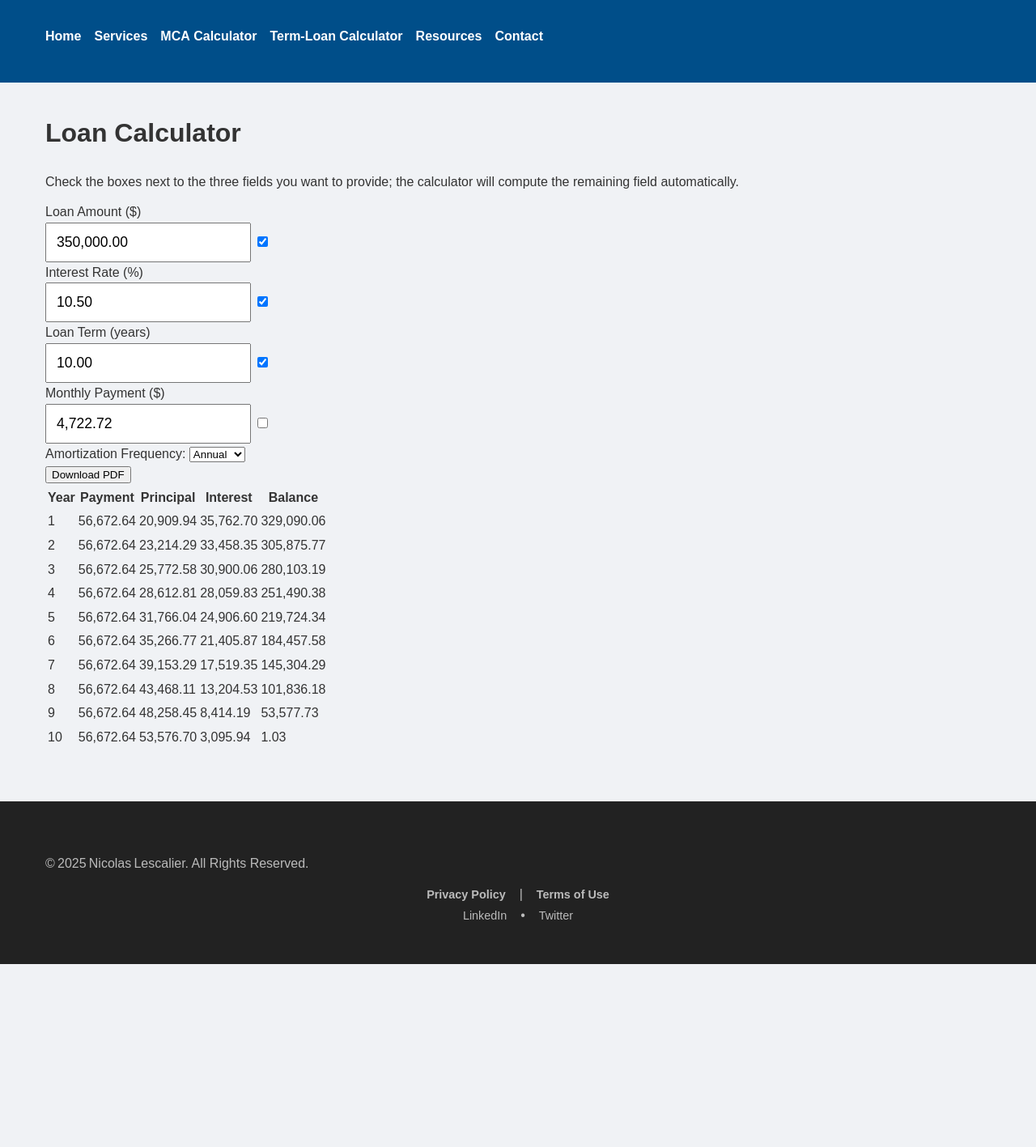
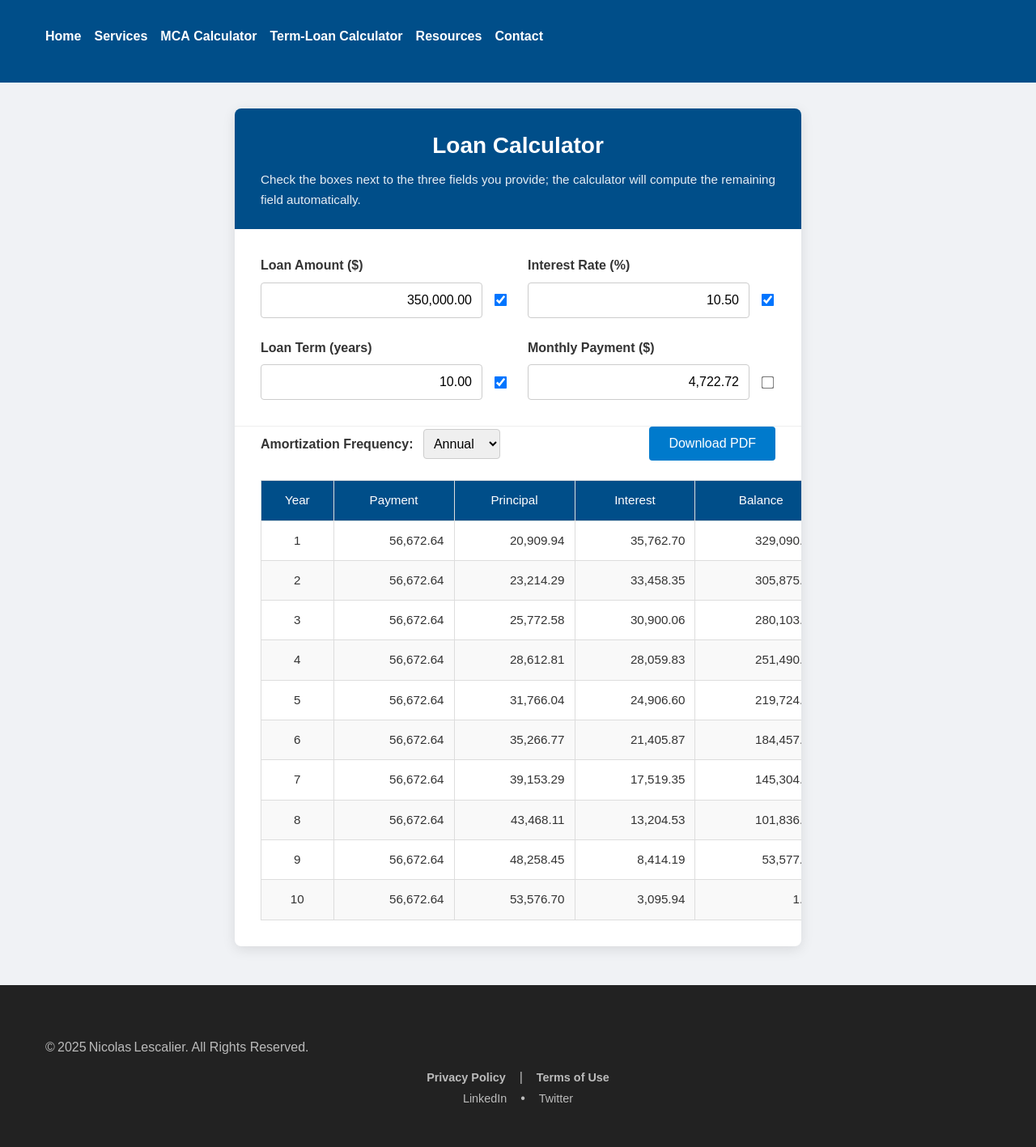
Before and after one commit to lescalier93/nicolaslescalier, a Jekyll site: the page built from term-loan-calculator.html, in a window 1280 px wide. Shown: the whole page at 81% size. Built offline with Jekyll 4.4.1, drawn with Linux system fonts in a browser that asks for light colours; before the commit the page ends 1191 px from its top, so only the background shows below that.

Commit message:
Update term-loan-calculator.html

```diff
--- a/term-loan-calculator.html
+++ b/term-loan-calculator.html
@@ -3,82 +3,206 @@ layout: default
 title: "Term Loan Calculator | Nicolas Lescalier"
 ---
 
-<div class="container">
-  <div class="calculator">
+<style>
+  /* ─── Calculator Container ─── */
+  .calculator-container {
+    max-width: 700px;
+    margin: 2rem auto;
+    background: #fff;
+    border-radius: 8px;
+    box-shadow: 0 4px 16px rgba(0, 0, 0, 0.1);
+    overflow: hidden;
+    font-family: Arial, sans-serif;
+  }
+
+  /* ─── Calculator Header ─── */
+  .calculator-header {
+    background: #004e89;
+    color: #fff;
+    padding: 1.5rem 2rem;
+    text-align: center;
+  }
+  .calculator-header h1 {
+    margin: 0;
+    font-size: 1.75rem;
+  }
+  .calculator-header p {
+    margin: 0.5rem 0 0;
+    font-size: 0.95rem;
+    opacity: 0.9;
+  }
+
+  /* ─── Form Grid ─── */
+  .form-grid {
+    display: grid;
+    grid-template-columns: repeat(auto-fit, minmax(280px, 1fr));
+    gap: 1.5rem;
+    padding: 2rem;
+  }
+  .form-group {
+    display: flex;
+    flex-direction: column;
+  }
+  .form-group label {
+    font-weight: bold;
+    margin-bottom: 0.5rem;
+    color: #333;
+  }
+  .input-row {
+    display: flex;
+    gap: 0.5rem;
+    align-items: center;
+  }
+  .input-row input[type="text"],
+  .input-row input[type="number"] {
+    flex: 1;
+    padding: 0.75rem;
+    font-size: 1rem;
+    border: 1px solid #ccc;
+    border-radius: 4px;
+    transition: border-color 0.2s;
+    text-align: right;
+  }
+  .input-row input[type="text"]:focus,
+  .input-row input[type="number"]:focus {
+    outline: none;
+    border-color: #004e89;
+  }
+  .input-row input[type="checkbox"] {
+    transform: scale(1.2);
+    margin-left: 0.5rem;
+  }
+
+  /* ─── Schedule Actions ─── */
+  .schedule-actions {
+    display: flex;
+    justify-content: space-between;
+    align-items: center;
+    padding: 0 2rem 1.5rem;
+    border-top: 1px solid #eee;
+  }
+  .schedule-actions .freq label {
+    margin-right: 0.5rem;
+    font-weight: bold;
+    color: #333;
+  }
+  .schedule-actions .freq select {
+    padding: 0.5rem;
+    border: 1px solid #ccc;
+    border-radius: 4px;
+    font-size: 1rem;
+  }
+  .btn-download {
+    background: #007acc;
+    color: #fff;
+    border: none;
+    padding: 0.75rem 1.5rem;
+    font-size: 1rem;
+    border-radius: 4px;
+    cursor: pointer;
+    transition: background 0.2s;
+  }
+  .btn-download:hover {
+    background: #005fa3;
+  }
+
+  /* ─── Table Styles ─── */
+  table {
+    width: 100%;
+    border-collapse: collapse;
+    margin: 0 2rem 2rem;
+    font-size: 0.95rem;
+  }
+  th, td {
+    padding: 0.75rem;
+    border: 1px solid #ddd;
+  }
+  th {
+    background: #004e89;
+    color: #fff;
+    font-weight: normal;
+    text-align: center;
+  }
+  td {
+    text-align: right;
+  }
+  td:first-child {
+    text-align: center;
+  }
+  tr:nth-child(even) {
+    background: #f9f9f9;
+  }
+</style>
+
+<div class="calculator-container">
+  <!-- Header -->
+  <div class="calculator-header">
     <h1>Loan Calculator</h1>
-    <p class="instructions">
-      Check the boxes next to the three fields you want to provide;
-      the calculator will compute the remaining field automatically.
-    </p>
+    <p>Check the boxes next to the three fields you provide; the calculator will compute the remaining field automatically.</p>
+  </div>
 
+  <!-- Form Inputs -->
   <div class="form-grid">
-      <div class="field">
+    <div class="form-group">
       <label for="loanAmount">Loan Amount ($)</label>
       <div class="input-row">
-          <!-- Added inline style="font-size:1.1rem; padding:0.75rem;" -->
         <input
           id="loanAmount"
           type="text"
           value="350,000.00"
-            style="font-size: 1.1rem; padding: 0.75rem;"
           onfocus="this.value=parseFloat(this.value.replace(/,/g,''))||''"
           onblur="this.value=Number(this.value||0).toLocaleString('en-US',{minimumFractionDigits:2,maximumFractionDigits:2})"
         />
-          <input id="lockAmount" type="checkbox" checked />
+        <input id="lockAmount" type="checkbox" checked title="Lock this field" />
       </div>
     </div>
 
-      <div class="field">
+    <div class="form-group">
       <label for="interestRate">Interest Rate (%)</label>
       <div class="input-row">
-          <!-- Added inline style="font-size:1.1rem; padding:0.75rem;" -->
         <input
           id="interestRate"
           type="text"
           value="10.50"
           step="0.01"
-            style="font-size: 1.1rem; padding: 0.75rem;"
           onfocus="this.value=parseFloat(this.value)||''"
           onblur="this.value=Number(this.value||0).toLocaleString('en-US',{minimumFractionDigits:2,maximumFractionDigits:2})"
         />
-          <input id="lockRate" type="checkbox" checked />
+        <input id="lockRate" type="checkbox" checked title="Lock this field" />
       </div>
     </div>
 
-      <div class="field">
+    <div class="form-group">
       <label for="loanTerm">Loan Term (years)</label>
       <div class="input-row">
-          <!-- Added inline style="font-size:1.1rem; padding:0.75rem;" -->
         <input
           id="loanTerm"
           type="text"
           value="10.00"
           step="0.01"
-            style="font-size: 1.1rem; padding: 0.75rem;"
           onfocus="this.value=parseFloat(this.value)||''"
           onblur="this.value=Number(this.value||0).toLocaleString('en-US',{minimumFractionDigits:2,maximumFractionDigits:2})"
         />
-          <input id="lockTerm" type="checkbox" checked />
+        <input id="lockTerm" type="checkbox" checked title="Lock this field" />
       </div>
     </div>
 
-      <div class="field">
+    <div class="form-group">
       <label for="payment">Monthly Payment ($)</label>
       <div class="input-row">
-          <!-- Added inline style="font-size:1.1rem; padding:0.75rem;" -->
         <input
           id="payment"
           type="text"
           value="4,722.72"
-            style="font-size: 1.1rem; padding: 0.75rem;"
           onfocus="this.value=parseFloat(this.value.replace(/,/g,''))||''"
           onblur="this.value=Number(this.value||0).toLocaleString('en-US',{minimumFractionDigits:2,maximumFractionDigits:2})"
         />
-          <input id="lockPayment" type="checkbox" />
+        <input id="lockPayment" type="checkbox" title="Lock this field" />
       </div>
     </div>
   </div>
 
+  <!-- Schedule Actions -->
   <div class="schedule-actions">
     <div class="freq">
       <label for="frequency">Amortization Frequency:</label>
@@ -87,9 +211,10 @@ title: "Term Loan Calculator | Nicolas Lescalier"
         <option value="annual" selected>Annual</option>
       </select>
     </div>
-      <button id="download">Download PDF</button>
+    <button id="download" class="btn-download">Download PDF</button>
   </div>
 
+  <!-- Amortization Schedule Table -->
   <table>
     <thead>
       <tr>
@@ -102,7 +227,6 @@ title: "Term Loan Calculator | Nicolas Lescalier"
     </thead>
     <tbody id="schedule"></tbody>
   </table>
-  </div>
 </div>
 
 <script>
@@ -125,10 +249,10 @@ title: "Term Loan Calculator | Nicolas Lescalier"
       P,
       freq: $('frequency').value,
       locks: {
-        loanAmount: $('lockAmount').checked,
-        interestRate: $('lockRate').checked,
-        loanTerm: $('lockTerm').checked,
-        payment: $('lockPayment').checked
+        loanAmount:    $('lockAmount').checked,
+        interestRate:  $('lockRate').checked,
+        loanTerm:      $('lockTerm').checked,
+        payment:       $('lockPayment').checked
       }
     };
   }
@@ -137,15 +261,12 @@ title: "Term Loan Calculator | Nicolas Lescalier"
     const { A, R, N, P, locks } = s;
     if (!locks.payment)
       return A * R / (1 - Math.pow(1 + R, -N));
-
     if (!locks.loanAmount)
       return P * (1 - Math.pow(1 + R, -N)) / R;
-
     if (!locks.loanTerm)
       return Math.ceil(
         (-Math.log(1 - (A * R) / P) / Math.log(1 + R)) / 12 * 100
       ) / 100;
-
     if (!locks.interestRate) {
       let r = 0.01;
       for (let i = 0; i < 20; i++) {
@@ -189,7 +310,6 @@ title: "Term Loan Calculator | Nicolas Lescalier"
       while (monthsLeft > 0) {
         let yPay = 0, yPr = 0, yInt = 0,
             count = Math.min(12, monthsLeft);
-
         for (let j = 0; j < count; j++) {
           const interest = bal * s.R,
                 principal = s.P - interest;
@@ -198,7 +318,6 @@ title: "Term Loan Calculator | Nicolas Lescalier"
           yPay += s.P;
           bal -= principal;
         }
-
         const tr = tbody.insertRow();
         tr.innerHTML = `
           <td>${year}</td>
@@ -217,12 +336,11 @@ title: "Term Loan Calculator | Nicolas Lescalier"
     const s = state(),
           missing = Object.keys(s.locks).find(k => !s.locks[k]),
           val = solveMissing(s);
-
     const map = {
-      payment: 'payment',
-      loanAmount: 'loanAmount',
+      payment:      'payment',
+      loanAmount:   'loanAmount',
       interestRate: 'interestRate',
-      loanTerm: 'loanTerm'
+      loanTerm:     'loanTerm'
     };
     $(map[missing]).value = fmt(val);
     renderSchedule();
@@ -249,9 +367,7 @@ title: "Term Loan Calculator | Nicolas Lescalier"
       'Interest',
       'Balance'
     ]];
-    const body = Array.from($('schedule').rows).map(r =>
-      Array.from(r.cells).map(td => td.textContent)
-    );
+    const body = Array.from($('schedule').rows).map(r => Array.from(r.cells).map(td => td.textContent));
 
     // @ts-ignore
     doc.autoTable({
```
Lines whose indentation alone changed are shown as unchanged.
